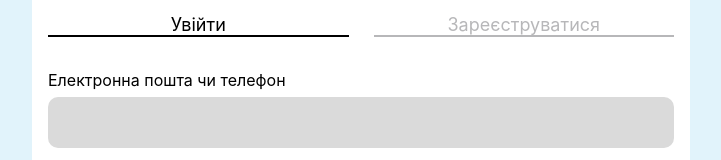
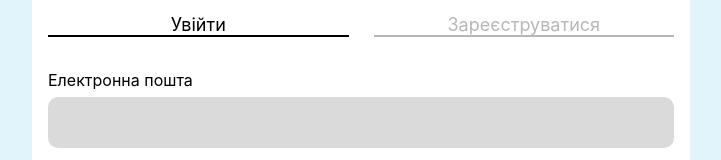
Before and after one commit to Tech-Harbor/Marketplace_frontend, a React (Vite) app: page /auth in a window 1280 px wide. Shown: the part 242-402 px from the top of the page, without its empty margins (279-1000 px from the left). Built offline with nearby package versions, Linux system fonts and the light colour scheme; a web font is replaced by a local one.

Commit message:
Fix ButtonOfForm.jsx

```diff
--- a/src/components/ButtonOfForm/ButtonOfForm.jsx
+++ b/src/components/ButtonOfForm/ButtonOfForm.jsx
@@ -1,10 +1,11 @@
 import PropTypes from 'prop-types';
 import { Button } from './ButtonOfForm.style.js';
-const ButtonOfForm = ({ children }) => {
-  return <Button>{children}</Button>;
+const ButtonOfForm = ({ color, children }) => {
+  return <Button backgroundColor={color}>{children}</Button>;
 };
 
 ButtonOfForm.propTypes = {
+  color: PropTypes.string,
   children: PropTypes.string,
 };
 export default ButtonOfForm;
--- a/src/components/ButtonOfForm/ButtonOfForm.style.js
+++ b/src/components/ButtonOfForm/ButtonOfForm.style.js
@@ -3,7 +3,7 @@ import styled from 'styled-components';
 export const Button = styled.button`
   width: 100%;
   height: 60px;
-  background-color: ${props => (props.$correct ? '#17327b' : '#9E9EB2')};
+  background-color: ${props => props.backgroundColor};
   border: none;
   border-radius: 10px;
   font-family: 'Inter', sans-serif;
--- a/src/components/InputOfForm/InputOfForm.jsx
+++ b/src/components/InputOfForm/InputOfForm.jsx
@@ -10,7 +10,7 @@ const InputOfForm = ({ name, type }) => {
 };
 
 InputOfForm.propTypes = {
-  name: PropTypes.string,
-  type: PropTypes.string,
+  name: PropTypes.string.isRequired,
+  type: PropTypes.string.isRequired,
 };
 export default InputOfForm;
--- a/src/pages/AuthPage/Auth.jsx
+++ b/src/pages/AuthPage/Auth.jsx
@@ -33,11 +33,11 @@ const Auth = () => {
         <SecondButtonOfChoice>Зареєструватися</SecondButtonOfChoice>
       </BlockOfButtons>
       <BlockOfInputs>
-        <InputOfForm name="Електронна пошта чи телефон" type="text"></InputOfForm>
+        <InputOfForm name="Електронна пошта" type="text"></InputOfForm>
         <InputOfForm name="Пароль" type="password"></InputOfForm>
       </BlockOfInputs>
       <Forgot>Забули пароль?</Forgot>
-      <ButtonOfForm>Увійти</ButtonOfForm>
+      <ButtonOfForm color="#9E9EB2">Увійти</ButtonOfForm>
     </BlockOfForm>
   );
 };
```
